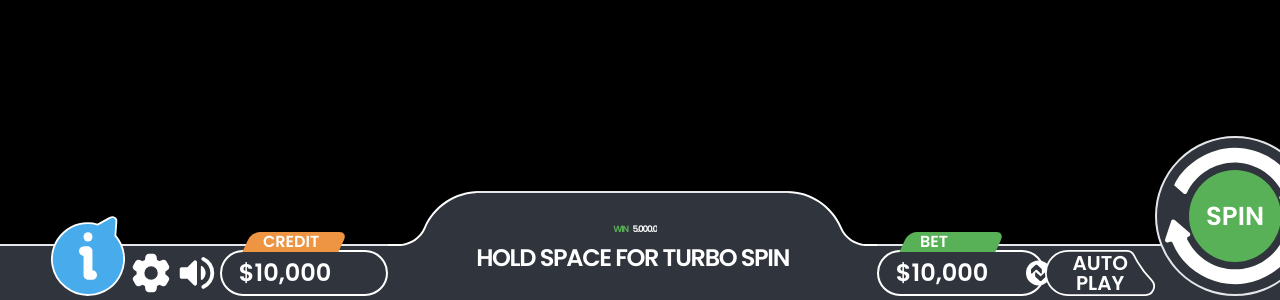
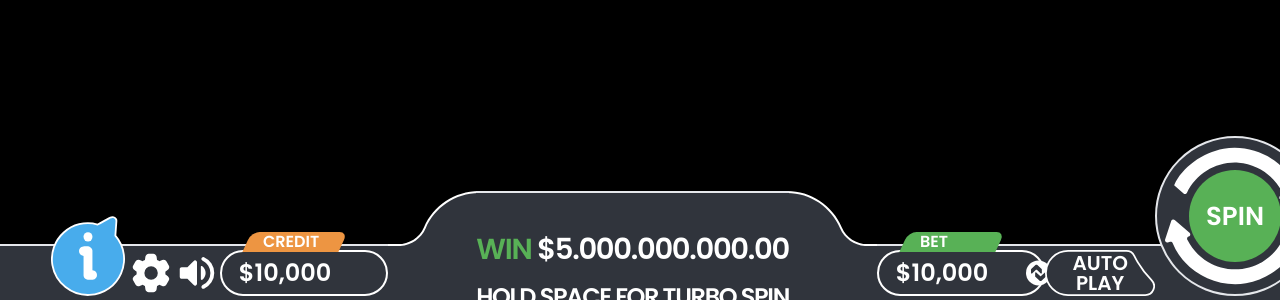
Before and after one commit to monvanCe/slot-ui, a React (Create React App) app: page / in a window 1280 px wide. Shown: the part 500-800 px from the top of the page. Built offline with nearby package versions, Linux system fonts and the light colour scheme.

Commit message:
adaptive text v2.0

```diff
--- a/src/components/desktopMiddleSection.tsx
+++ b/src/components/desktopMiddleSection.tsx
@@ -14,12 +14,16 @@ export default function DesktopMiddleSection() {
 
       <div className="h-[55.35px] -top-px absolute left-[88px] right-[88px] bg-background border-t-2 2xl:pt-4 xl:pt-8 pt-5 z-10">
         <div className="flex flex-col text-white  items-center justify-center font-semibold leading-none tracking-tighter 2xl:text-[38px] xl:text-[26px] text-[24px] ">
-          <div className="flex items-center justify-center">
-            <AdaptiveText text="WIN" className="text-green" />
-            <AdaptiveText text="$5.000.00" />
+          <div className="w-full h-12">
+            <AdaptiveText>
+              <span className="text-white">
+                <span className="text-green">WIN</span> $5.000.000.000.00
+              </span>
+            </AdaptiveText>
           </div>
+
           <span className="text-center w-full h-12">
-            <AdaptiveText text="HOLD SPACE FOR TURBO SPIN" />
+            <AdaptiveText>HOLD SPACE FOR TURBO SPIN</AdaptiveText>
           </span>
         </div>
       </div>
--- a/src/components/ui/adaptiveText.tsx
+++ b/src/components/ui/adaptiveText.tsx
@@ -1,20 +1,26 @@
-import React, { useRef, useEffect, useState, useCallback } from 'react';
+import React, {
+  useRef,
+  useEffect,
+  useState,
+  useCallback,
+  ReactNode,
+} from 'react';
 
 interface AdaptiveTextProps {
-  text: string;
+  children: ReactNode;
   className?: string;
   minFontSize?: number;
   maxFontSize?: number;
 }
 
 const AdaptiveText: React.FC<AdaptiveTextProps> = ({
-  text,
+  children,
   className = '',
   minFontSize = 8,
   maxFontSize = 100,
 }) => {
   const containerRef = useRef<HTMLDivElement>(null);
-  const textRef = useRef<HTMLSpanElement>(null);
+  const textRef = useRef<HTMLDivElement>(null);
   const [fontSize, setFontSize] = useState(maxFontSize);
   const resizeTimeoutRef = useRef<NodeJS.Timeout | undefined>(undefined);
   const lastFontSizeRef = useRef<number>(fontSize);
@@ -56,7 +62,7 @@ const AdaptiveText: React.FC<AdaptiveTextProps> = ({
       lastFontSizeRef.current = currentFontSize;
       setFontSize(currentFontSize);
     }
-  }, [text, minFontSize, maxFontSize]);
+  }, [children, minFontSize, maxFontSize]);
 
   useEffect(() => {
     // Debounced resize handler
@@ -95,27 +101,27 @@ const AdaptiveText: React.FC<AdaptiveTextProps> = ({
     };
   }, [adjustFontSize]);
 
-  // Text değiştiğinde font boyutunu yeniden ayarla
+  // Children değiştiğinde font boyutunu yeniden ayarla
   useEffect(() => {
     const timeout = setTimeout(() => {
       adjustFontSize();
     }, 0);
 
     return () => clearTimeout(timeout);
-  }, [text, adjustFontSize]);
+  }, [children, adjustFontSize]);
 
   return (
     <div
       ref={containerRef}
       className={`h-full w-full flex items-center justify-center overflow-hidden ${className}`}
     >
-      <span
+      <div
         ref={textRef}
         style={{ fontSize: `${fontSize}px` }}
-        className="whitespace-nowrap leading-none"
+        className="whitespace-nowrap leading-none flex items-center"
       >
-        {text}
-      </span>
+        {children}
+      </div>
     </div>
   );
 };
```
